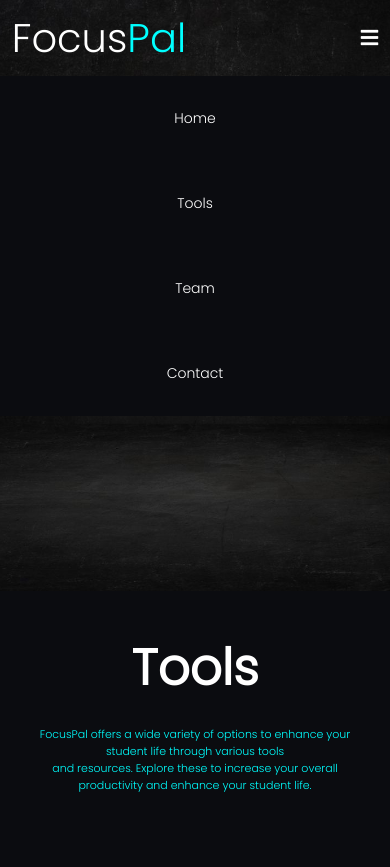
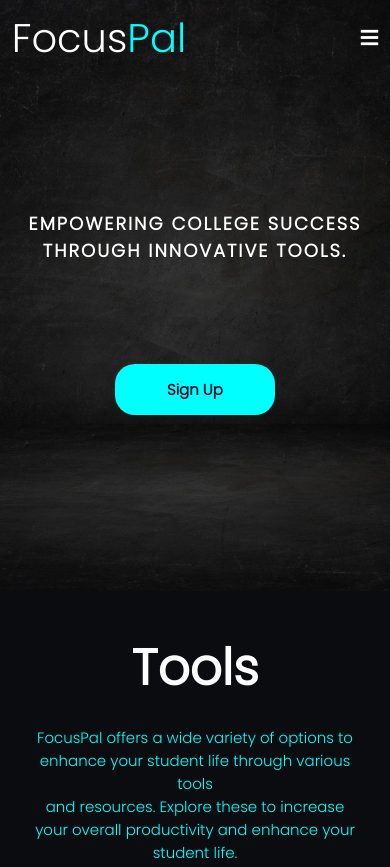
Before and after one commit to JP3ra/FocusPal-Wad-Project, a website: page static/index.html in a window 390 px wide. Shown: the top 867 px of the page. Drawn offline with nearby package versions, Linux system fonts and the light colour scheme.

Commit message:
small change

```diff
--- a/static/css/styles.css
+++ b/static/css/styles.css
@@ -519,7 +519,7 @@
         font-size: 20px;
     }
 
-
+/*
     nav ul {
         background-color: black;
         position: fixed;
@@ -533,30 +533,30 @@
         justify-content: space-around;
         transition: 1s;
         gap: 0;
-    }
+    }*/
 
     .navbar {
         position: absolute;
         top: 100%;
         right: 0;
         left: 0;
-        display: flex;
-        flex-direction: column;
-        background: #0B0c10;
-        text-align: center;
+        display:none ;
         transition: all .40s ease;
     }
 
-    .navbar a {
+    /* .navbar a {
         display: block;
         padding: 1rem;
         margin: 1rem;
-    }
+    } */ */
 
     /* .navbar.active {
         top: 100%;
     } */
 
+    ul{
+        visibility: hidden;
+    }
 
 
 
@@ -606,7 +606,7 @@
         width: 350px;
     }
     .main-text h4{
-        font-size: 11px;
+        font-size: 15px;
     }
     .footer .container .contact-box .left img{
         width: 400px;
```
